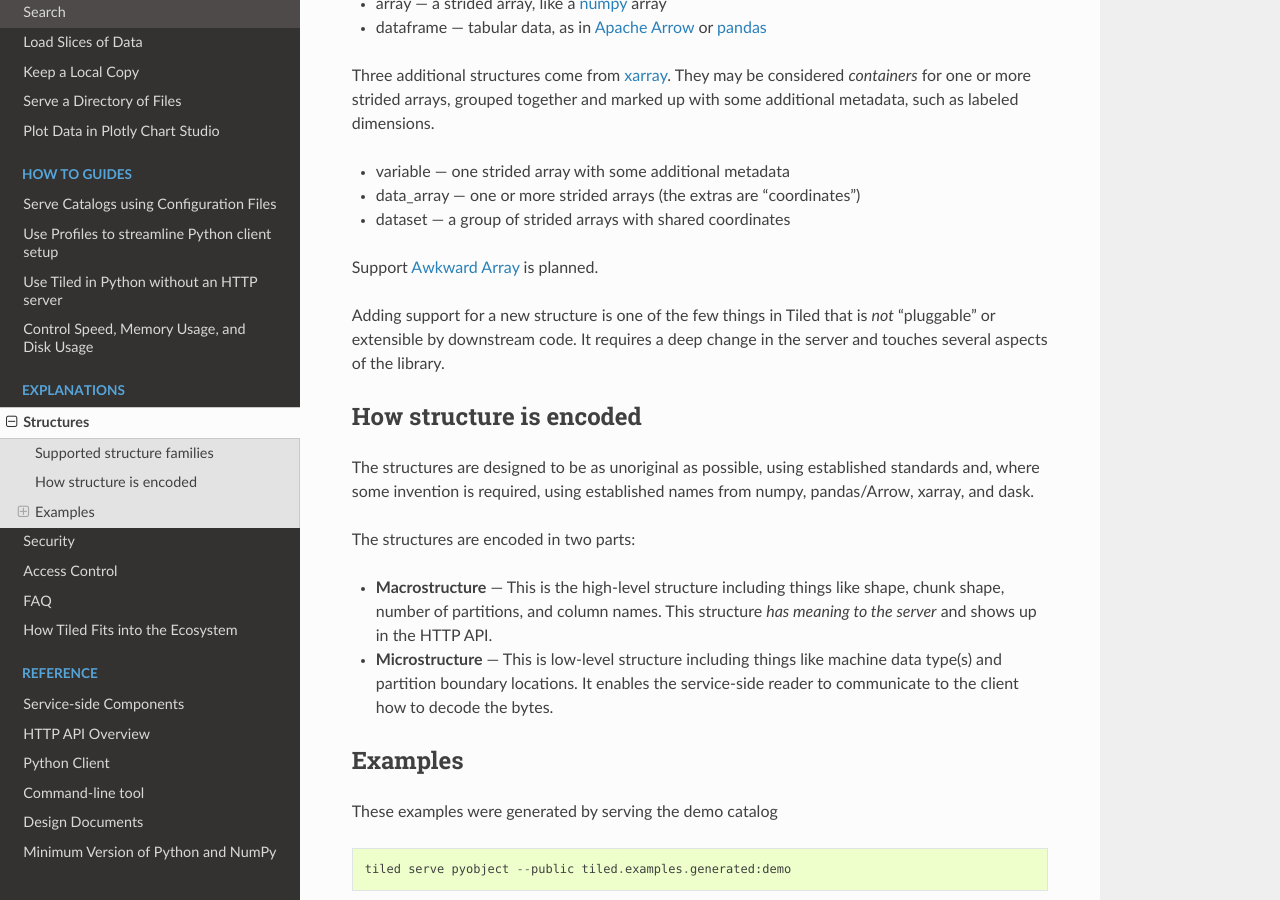
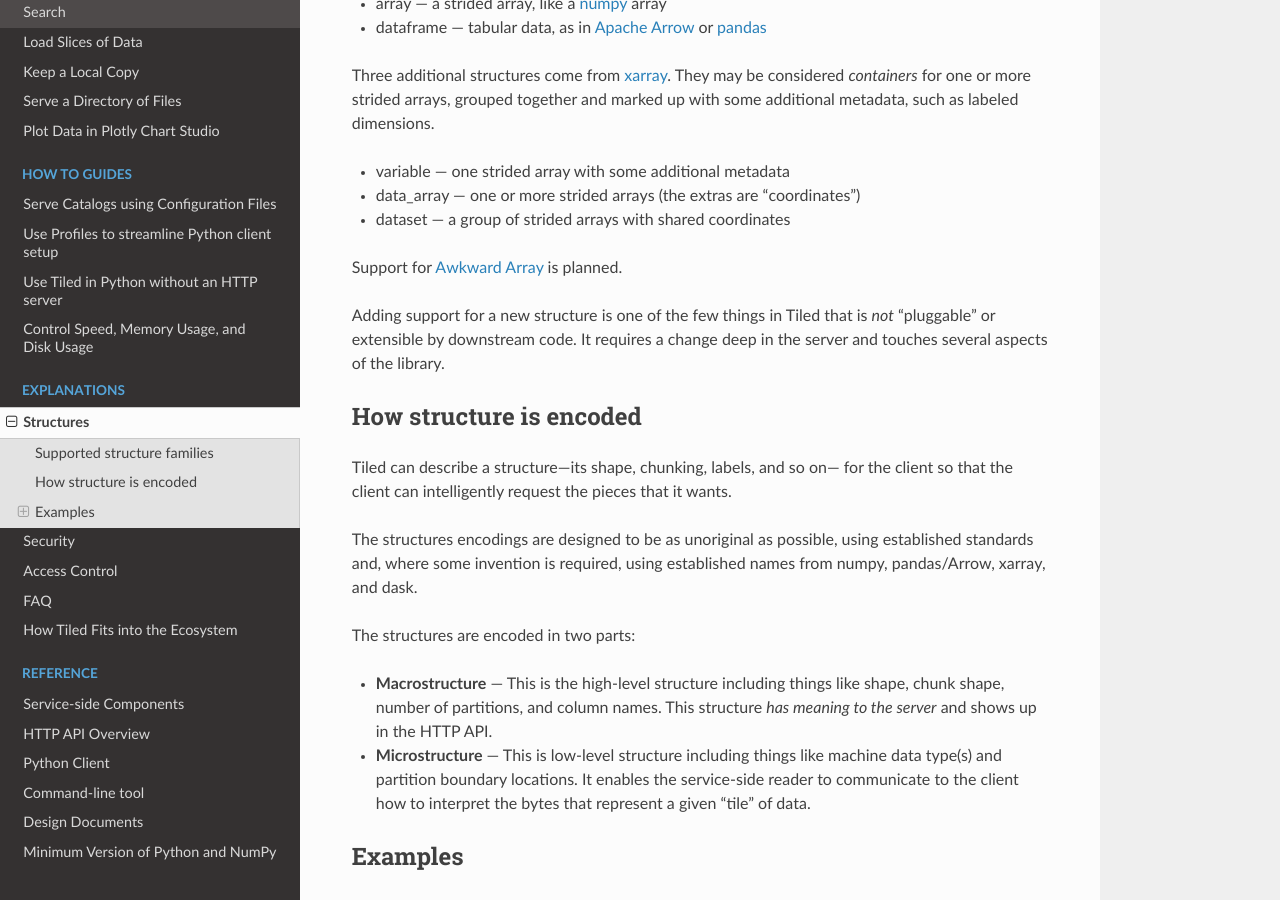
Before and after one commit to bluesky/tiled, a Sphinx documentation site: the page built from docs/source/explanations/structures.md, in a window 1280 px wide and 900 px high, scrolled down 368 px. Built offline with Sphinx 7.4.7 and the Read the Docs theme 2.0.0, drawn with Linux system fonts in a browser that asks for light colours; pages that are not in the unit, such as notebooks, are missing from menus.

```diff
--- a/docs/source/explanations/structures.md
+++ b/docs/source/explanations/structures.md
@@ -22,17 +22,21 @@ some additional metadata, such as labeled dimensions.
 * data_array --- one or more strided arrays (the extras are "coordinates")
 * dataset --- a group of strided arrays with shared coordinates
 
-Support [Awkward Array](https://awkward-array.org/) is planned.
+Support for [Awkward Array](https://awkward-array.org/) is planned.
 
 Adding support for a new structure is one of the few things in Tiled that is
-*not* "pluggable" or extensible by downstream code. It requires a deep change in
+*not* "pluggable" or extensible by downstream code. It requires a change deep in
 the server and touches several aspects of the library.
 
 ## How structure is encoded
 
-The structures are designed to be as unoriginal as possible, using established
-standards and, where some invention is required, using established names from
-numpy, pandas/Arrow, xarray, and dask.
+Tiled can describe a structure---its shape, chunking, labels, and so on--- for
+the client so that the  client can intelligently request the pieces that it
+wants.
+
+The structures encodings are designed to be as unoriginal as possible, using
+established standards and, where some invention is required, using established
+names from numpy, pandas/Arrow, xarray, and dask.
 
 The structures are encoded in two parts:
 
@@ -41,7 +45,8 @@ The structures are encoded in two parts:
   *has meaning to the server* and shows up in the HTTP API.
 * **Microstructure** --- This is low-level structure including things like
   machine data type(s) and partition boundary locations. It enables the
-  service-side reader to communicate to the client how to decode the bytes.
+  service-side reader to communicate to the client how to interpret the bytes
+  that represent a given "tile" of data.
 
 ## Examples
 
```
